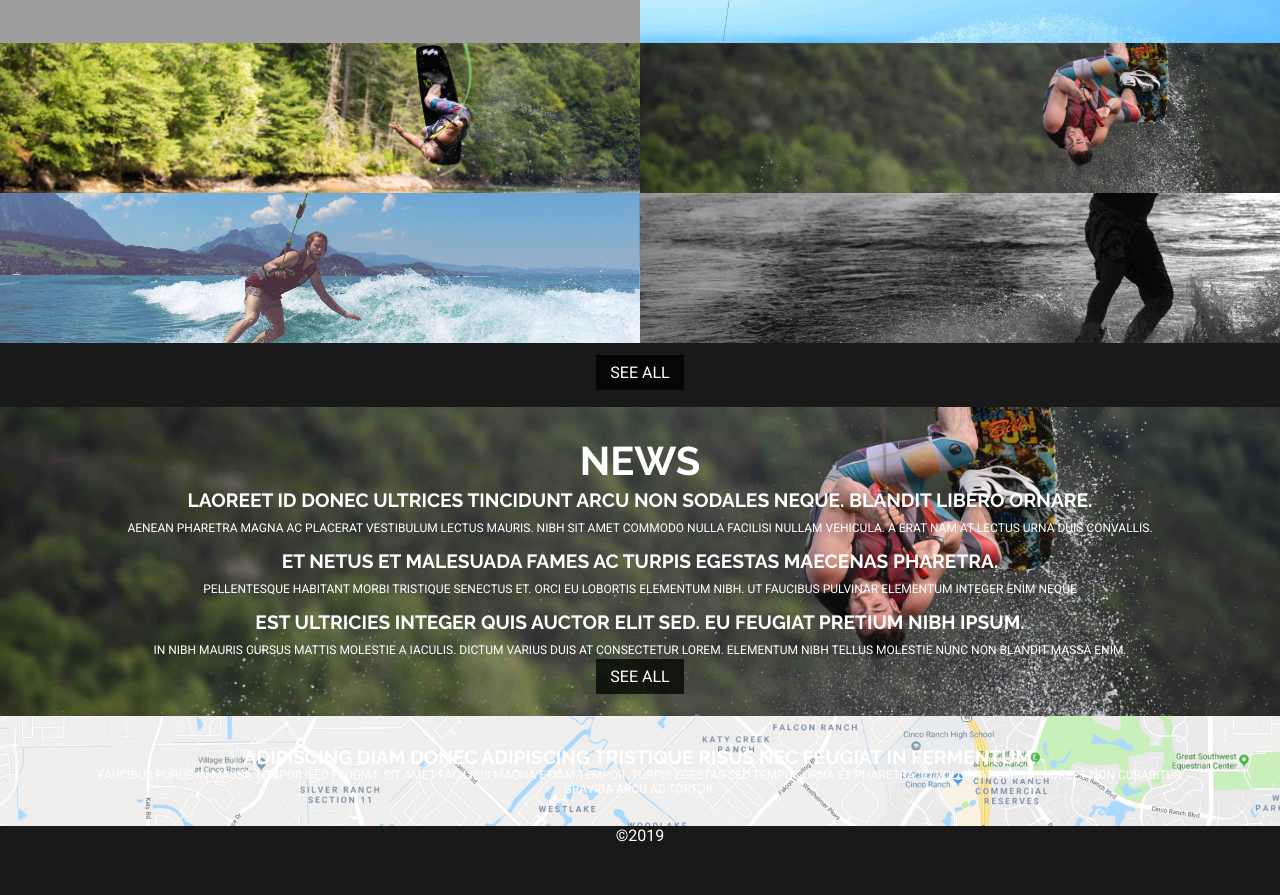
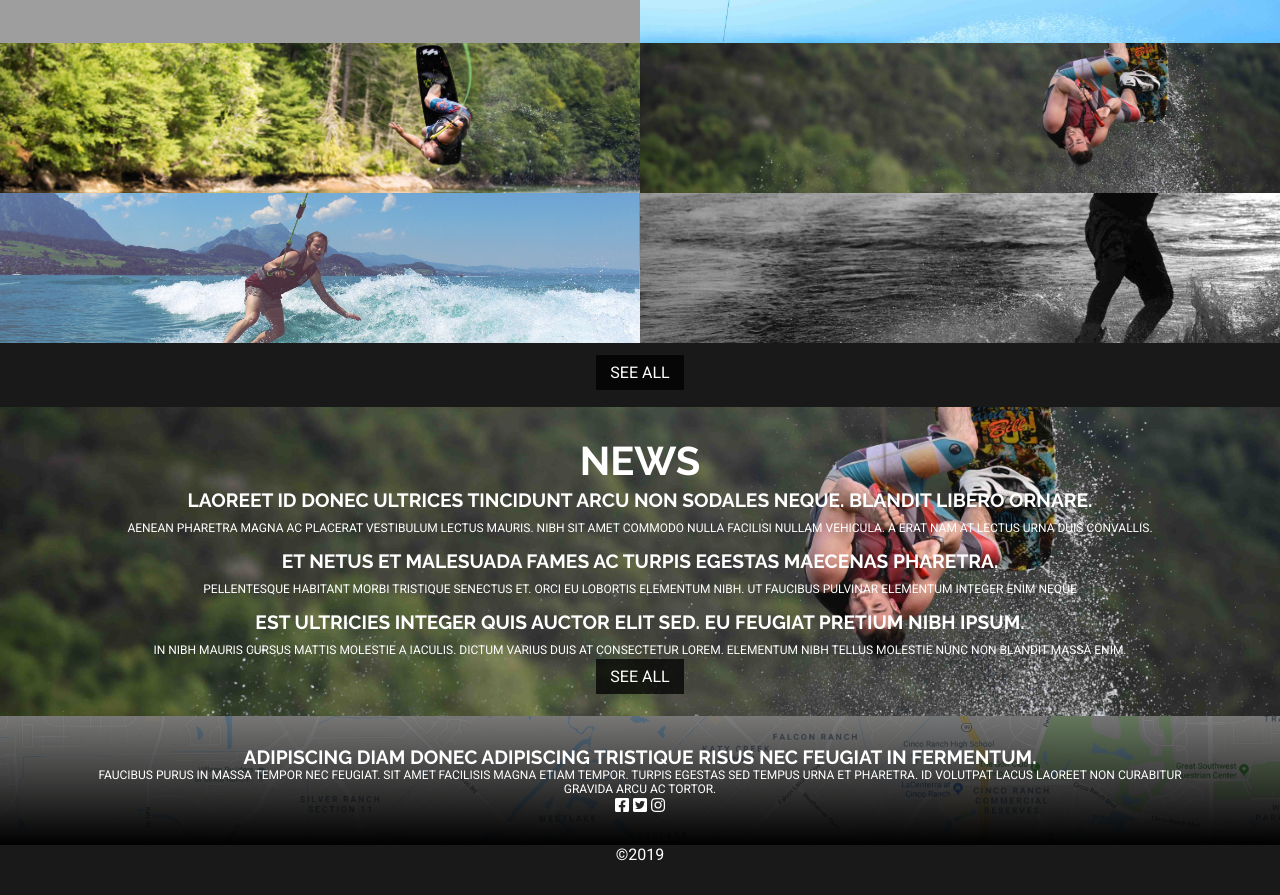
Before and after one commit to deartist22/WakeBoarding, a plain HTML site: page index.html in a window 1280 px wide. Shown: the part 2292-3187 px from the top of the page. Drawn offline with Linux system fonts and the light colour scheme; grey boxes are pictures that could not be loaded.

Commit message:
FontAwesome links and icons added
FontAwesome links and icons added

```diff
--- a/css/style.css
+++ b/css/style.css
@@ -412,7 +412,8 @@ nav li {
     flex-flow: column;
   }
   #map {
-    background: url(../img/map.jpg) center center fixed no-repeat;
+    background: linear-gradient(rgba(0, 0, 0, 0.5), rgba(0, 0, 0, 2)),
+      url(../img/map.jpg) center center fixed no-repeat;
     background-size: cover;
   }
 
--- a/index.html
+++ b/index.html
@@ -6,6 +6,12 @@
     <link
       href="https://fonts.googleapis.com/css?family=Raleway:700|Roboto"
       rel="stylesheet"
+    />
+    <link
+      rel="stylesheet"
+      href="https://use.fontawesome.com/releases/v5.8.1/css/all.css"
+      integrity="sha384-50oBUHEmvpQ+1lW4y57PTFmhCaXp0ML5d60M1M7uH2+nqUivzIebhndOJK28anvf"
+      crossorigin="anonymous"
     />
     <link rel="stylesheet" type="text/css" href="css/style.css" />
   </head>
@@ -227,6 +233,11 @@
           etiam tempor. Turpis egestas sed tempus urna et pharetra. Id volutpat
           lacus laoreet non curabitur gravida arcu ac tortor.
         </p>
+        <div class="map--socialicons">
+          <i class="fab fa-facebook-square"></i>
+          <i class="fab fa-twitter-square"></i>
+          <i class="fab fa-instagram"></i>
+        </div>
       </div>
       <!--Map Container-->
     </div>
```
